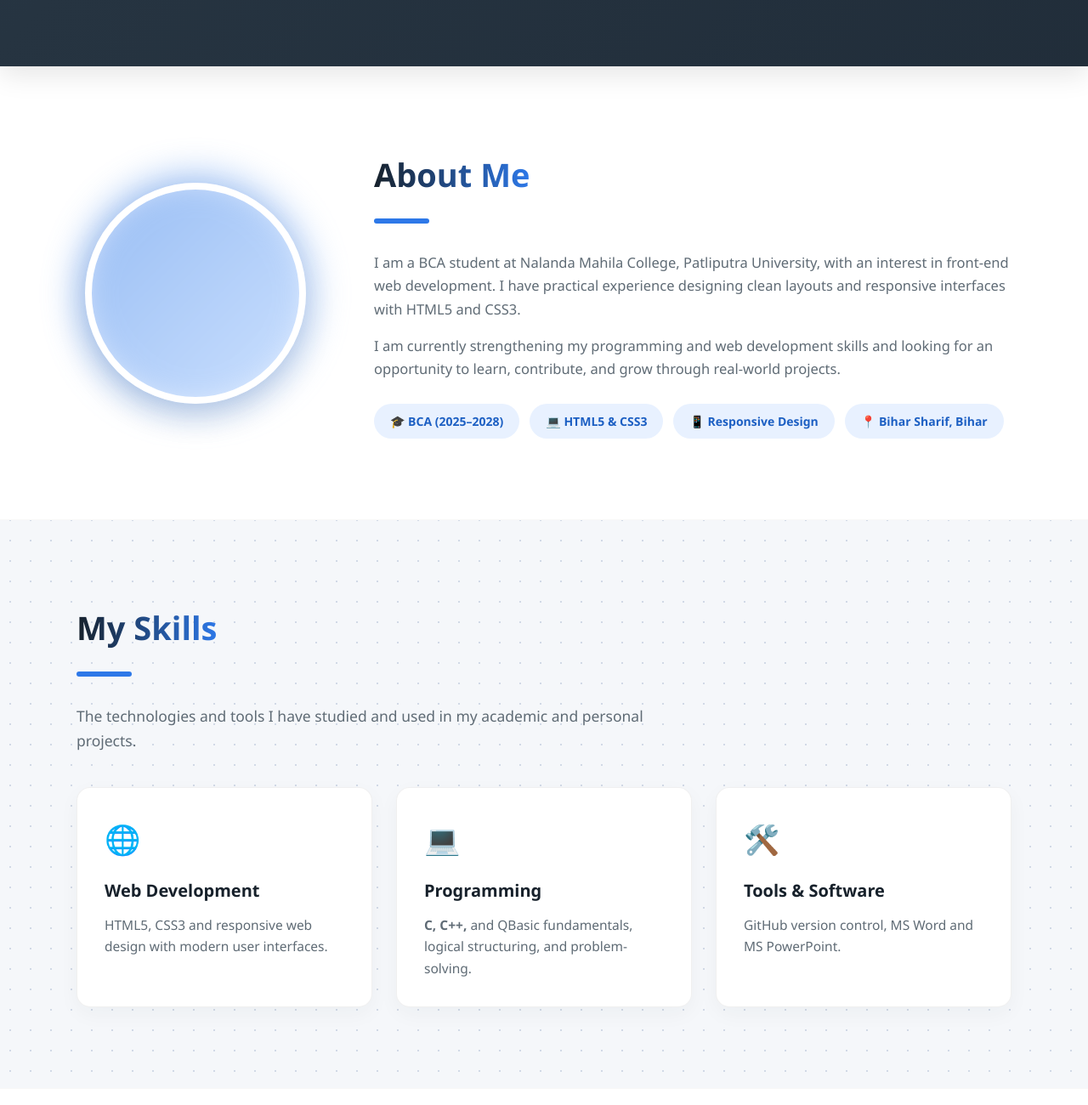
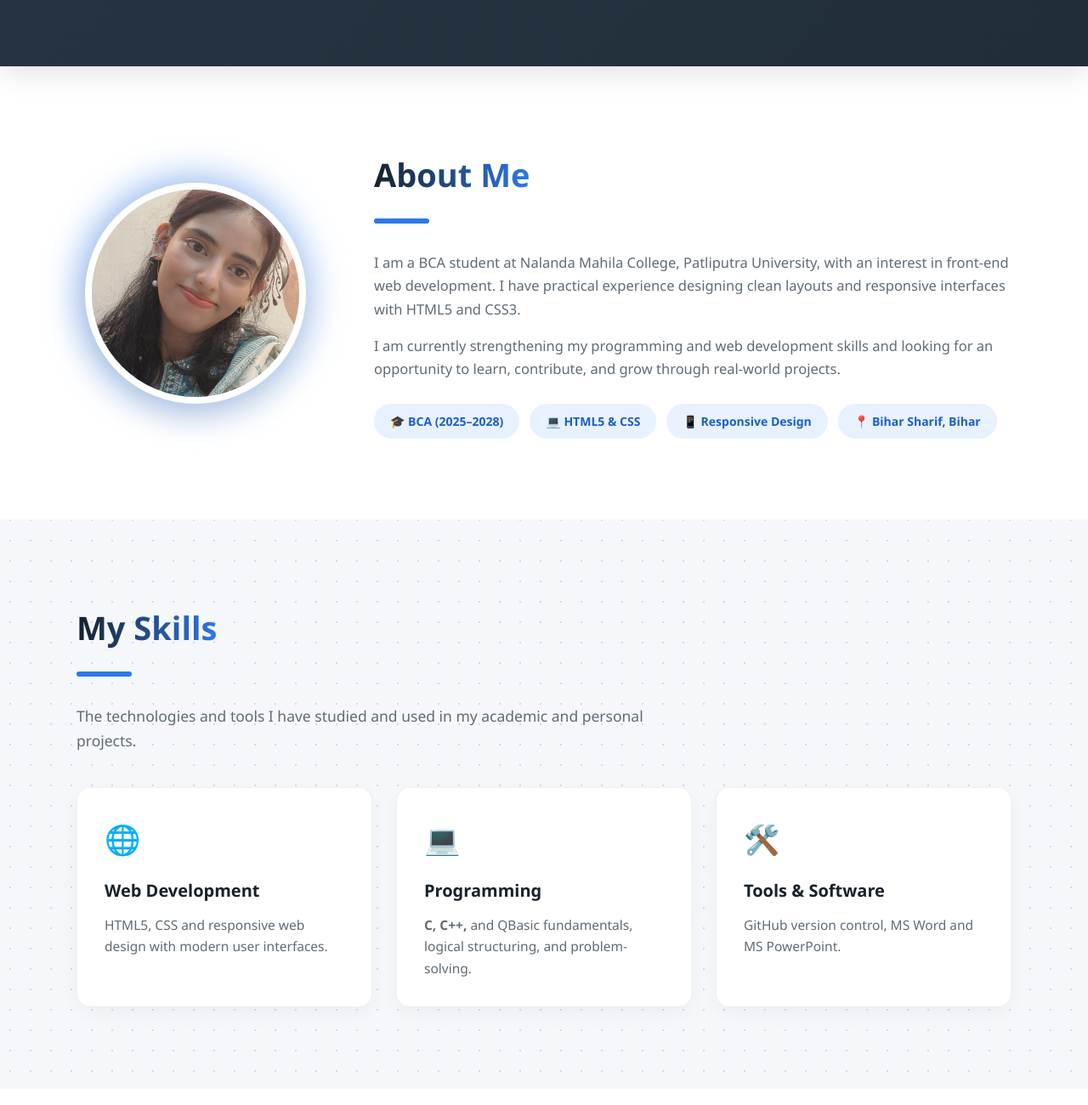
Before and after one commit to apsnidhi123/CODSOFT_TASKSNO, a plain HTML site: page index.html in a window 1280 px wide. Shown: the part 672-1972 px from the top of the page at 85% size. Drawn offline with Linux system fonts and the light colour scheme.

Commit message:
index.html

```diff
--- a/index.html
+++ b/index.html
@@ -769,7 +769,7 @@ Download Resume
 <!-- Updated Profile Photo Avatar Container with Rotation Fix -->
 <div class="avatar-container">
     <div class="avatar-container-inner">
-        <img src="Snapchat-1313749337.jpg" alt="Nidhi Kumari" class="avatar-img">
+        <img src="Image.jpg" alt="Nidhi Kumari" class="avatar-img">
     </div>
 </div>
 
@@ -793,7 +793,7 @@ contribute, and grow through real-world projects.
 
 <div class="facts">
 <span class="chip">🎓 BCA (2025–2028)</span>
-<span class="chip">💻 HTML5 & CSS3</span>
+<span class="chip">💻 HTML5 & CSS</span>
 <span class="chip">📱 Responsive Design</span>
 <span class="chip">📍 Bihar Sharif, Bihar</span>
 </div>
@@ -819,7 +819,7 @@ in my academic and personal projects.
 <div class="skill-card">
 <div class="skill-icon">🌐</div>
 <h3>Web Development</h3>
-<p>HTML5, CSS3 and responsive web design with modern user interfaces.</p>
+<p>HTML5, CSS and responsive web design with modern user interfaces.</p>
 </div>
 
 <div class="skill-card">
```
